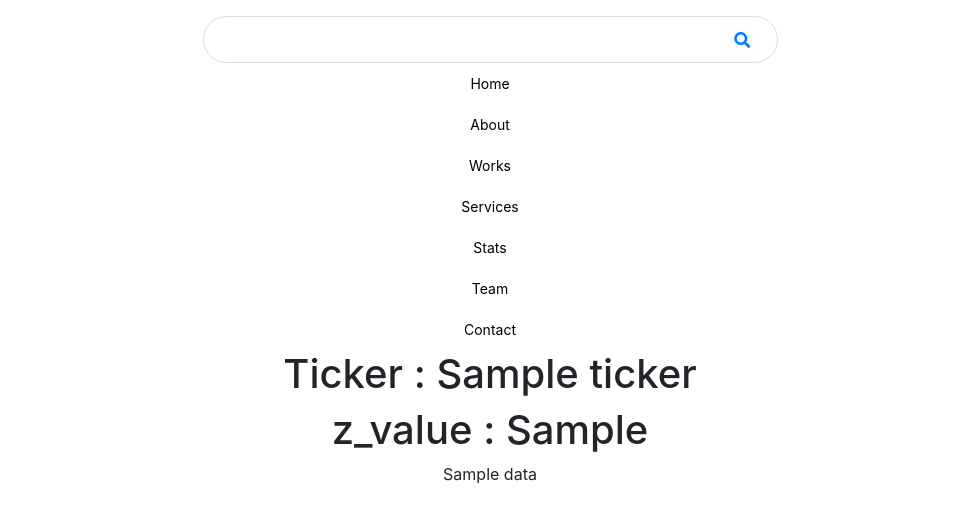
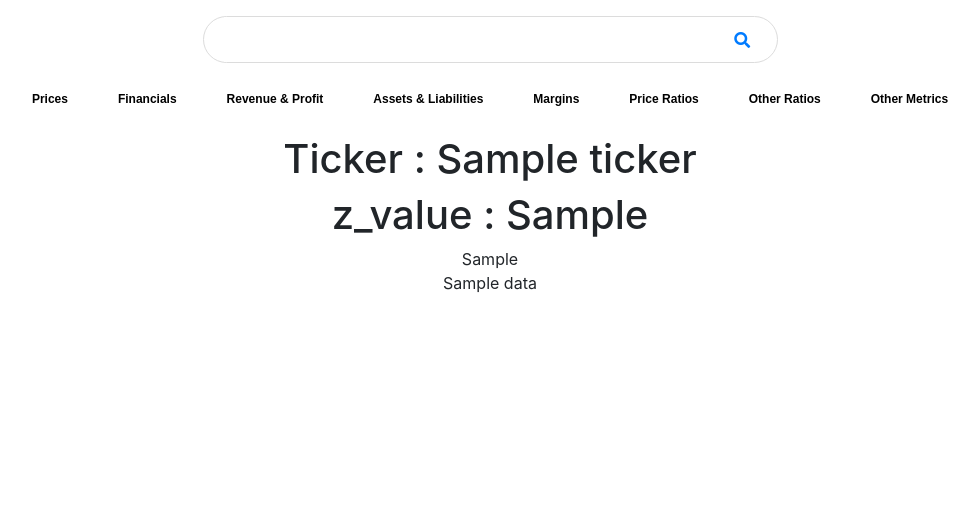
Before and after one commit to Pjus/zarafin, a Django app: template templates/search/search_main.html in a window 1280 px wide. Shown: the part 55-578 px from the top of the page, without its empty margins (150-1129 px from the left). Run offline with Django 3.2, Linux system fonts and the light colour scheme; the template is opened without the code that fills it: most values are stand-ins (such as "Sample title", 1, 10 or a date in 2020); some libraries are stand-ins or nearby versions.

Commit message:
add fcf db

```diff
--- a/static/css/main/main.css
+++ b/static/css/main/main.css
@@ -94,10 +94,3 @@ color:#808080;
 border:1px solid #4885ed;
 padding: 9px 19px;
 }
-
-
-.navbar-default .navbar-nav>.active>a, .navbar-default .navbar-nav>.active>a:focus, .navbar-default .navbar-nav>.active>a:hover
- {
-   color: #B38441;
-   background-color:transparent;
- }
--- /dev/null
+++ b/static/css/search/nav.css
@@ -0,0 +1,64 @@
+nav{
+    display: table;
+    margin-left: auto;
+    margin-right: auto;
+}
+.dropdownmenu ul, .dropdownmenu li {
+	margin: 0;
+	padding: 0;
+}
+.dropdownmenu ul {
+	list-style: none;
+	width: 100%;
+    display: table;
+    margin-left: auto;
+    margin-right: auto;
+
+}
+.dropdownmenu li {
+	float: left;
+	position: relative;
+	width:auto;
+}
+.dropdownmenu a {
+	background: #ffffff;
+	color: #000000;
+	display: block;
+	font: bold 12px/20px sans-serif;
+	padding: 10px 25px;
+	text-align: center;
+	text-decoration: none;
+	-webkit-transition: all .25s ease;
+	-moz-transition: all .25s ease;
+	-ms-transition: all .25s ease;
+	-o-transition: all .25s ease;
+	transition: all .25s ease;
+}
+.dropdownmenu li:hover a {
+	background: #000000;
+	color: #ffffff;
+
+}
+#submenu {
+	left: 0;
+	opacity: 0;
+	position: absolute;
+	top: 35px;
+	visibility: hidden;
+	z-index: 1;
+}
+li:hover ul#submenu {
+	opacity: 1;
+	top: 40px;	/* adjust this as per top nav padding top & bottom comes */
+	visibility: visible;
+}
+#submenu li {
+	float: none;
+	width: 100%;
+}
+#submenu a:hover {
+	background: #DF4B05;
+}
+#submenu a {
+	background-color:#000000;
+}
--- a/templates/login/index.html
+++ b/templates/login/index.html
@@ -12,6 +12,7 @@
     <link rel="stylesheet" type="text/css" href="{% static 'css/bootstrap/bootstrap.min.css' %}">
     <link rel="stylesheet" href="{% static 'css/all.min.css' %}">
     <link rel="stylesheet" href="{% static 'css/main/main.css' %}">
+
     <!-- Font Awesome Icon -->
     <link rel="stylesheet" href="https://cdnjs.cloudflare.com/ajax/libs/font-awesome/5.8.2/css/all.min.css" />
 
@@ -43,7 +44,7 @@
             </div>
             <div class="bar">
                 <form method="get" action="{% url 'search:ticker' %}">
-                    <input class="searchbar" type="text" title="Search", name="ticker">
+                    <input class="searchbar" type="text" title="Search", name="ticker", placeholder="Search by Ticker...">
                     <button type="submit" style="border: none; background: none;"><a href=""><i class="fas fa-search"></i></a></button>
                 </form>
             </div>
--- a/templates/main/base.html
+++ b/templates/main/base.html
@@ -11,11 +11,13 @@
     <link rel="stylesheet" type="text/css" href="{% static 'css/bootstrap/bootstrap.min.css' %}">
     <link rel="stylesheet" href="{% static 'css/all.min.css' %}">
     <link rel="stylesheet" href="{% static 'css/main/main.css' %}">
+
     <!-- Font Awesome Icon -->
     <link rel="stylesheet" href="https://cdnjs.cloudflare.com/ajax/libs/font-awesome/5.8.2/css/all.min.css" />
 
     <link href="https://fonts.googleapis.com/css?family=Poppins:300,400,500,600,700,800,900" rel="stylesheet">
     <link rel="stylesheet" href="https://stackpath.bootstrapcdn.com/font-awesome/4.7.0/css/font-awesome.min.css">
+    <script src="https://cdn.jsdelivr.net/npm/chart.js@2.9.3/dist/Chart.min.js"></script>
 
     <title>Document</title>
 </head>
--- a/templates/search/search_main.html
+++ b/templates/search/search_main.html
@@ -1,20 +1,60 @@
 {% extends "main/base.html" %}
 {% block content %}
+{% load static %}
+<link rel="stylesheet" href="{% static 'css/search/nav.css' %}">
 
 <div>
-    <ul class="nav navbar-nav navbar-navi">
-        <li class="active"><a href="#home" class="scroll">Home</a></li>
-        <li><a href="#about" class="scroll">About</a></li>
-        <li><a href="#" class="scroll">Works</a></li>
-        <li><a href="#" class="scroll">Services</a></li>
-        <li><a href="#" class="scroll">Stats</a></li>
-        <li><a href="#" class="scroll">Team</a></li>
-        <li><a href="#" class="scroll">Contact</a></li>
-    </ul>
+    <p></p>
+    <p></p>
 
-    <h1>Ticker : {{ticker}}</h1>
-    <h1>z_value : {{z_value}}</h1>
+    <nav class="dropdownmenu">
+        <ul>
+            <li><a href="#">Prices</a>
+                <ul id="submenu">
+                    <li><a href="http://www.jochaho.com/wordpress/difference-between-svg-vs-canvas/">Difference between SVG vs. Canvas</a></li>
+                    <li><a href="http://www.jochaho.com/wordpress/new-features-in-html5/">New features in HTML5</a></li>
+                    <li><a href="http://www.jochaho.com/wordpress/creating-links-to-sections-within-a-webpage/">Creating links to sections within a webpage</a></li>
+                </ul>
+            </li>
+
+            <li><a href="#">Financials</a>
+
+            </li>
+            <li><a href="#">Revenue & Profit</a>
+
+            </li>
+            <li><a href="#">Assets & Liabilities</a>
+
+            </li>
+            <li><a href="#">Margins</a>
+
+            </li>
+            <li><a href="#">Price Ratios</a>
+
+            </li>
+            <li><a href="#">Other Ratios</a>
+
+            </li>
+            <li><a href="#">Other Metrics</a>
+
+            </li>
+        </ul>
+    </nav>
+
+    <p></p>
+    <p></p>
+
+    <h1 class="ticker">Ticker : {{ticker}}</h1>
+    <h1 class="z_val">z_value : {{z_value}}</h1>
+
+    <div class="cap_list">{{ market_cap|safe }}</div>
     <div>{{ data|safe }}</div>
+
+    <div class="stock_chart">
+
+    </div>
+
+
 
 </div>
 
```
Also changed, not shown: search/views.py (+8 -3 lines), db.sqlite3, stocks_DB.db (added).
